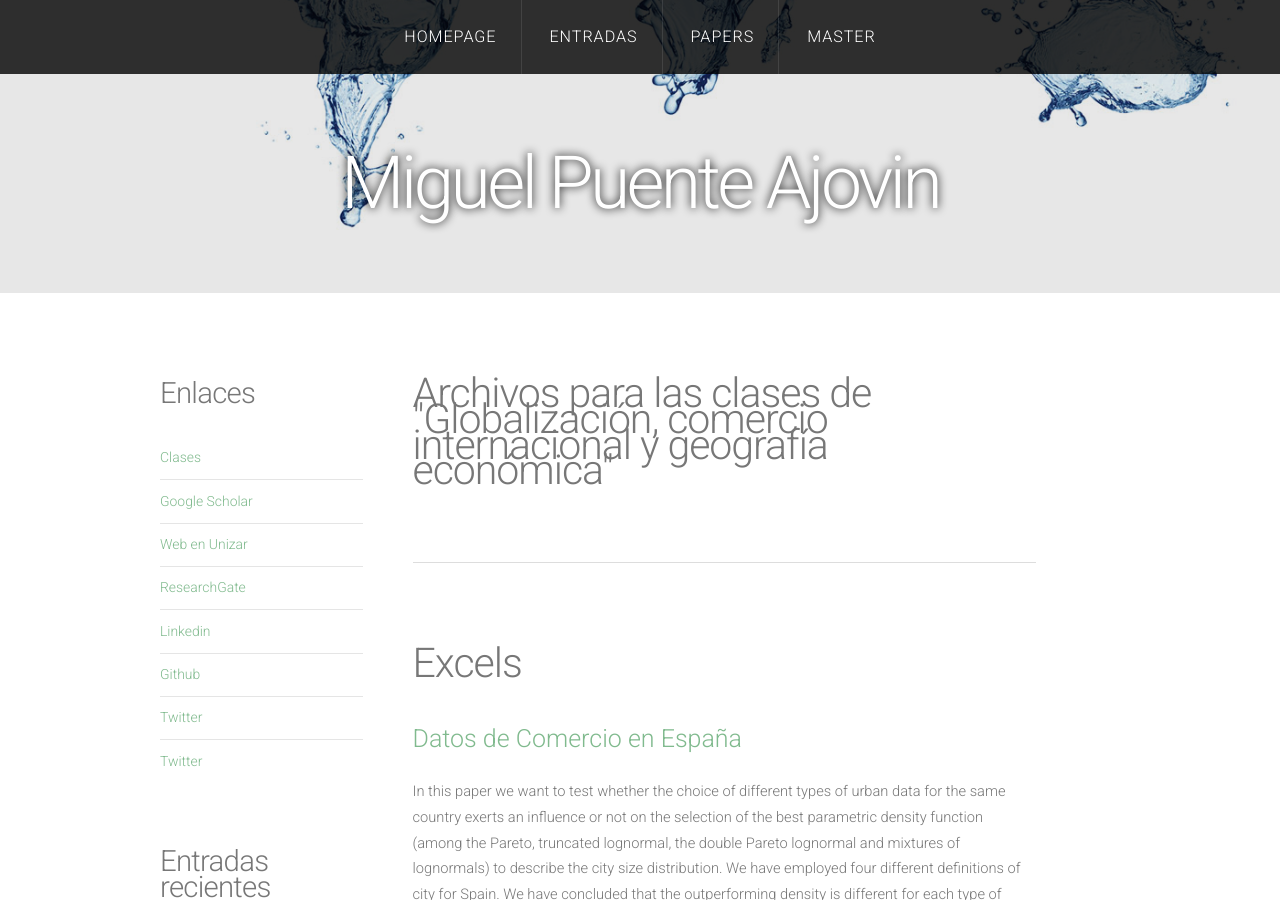
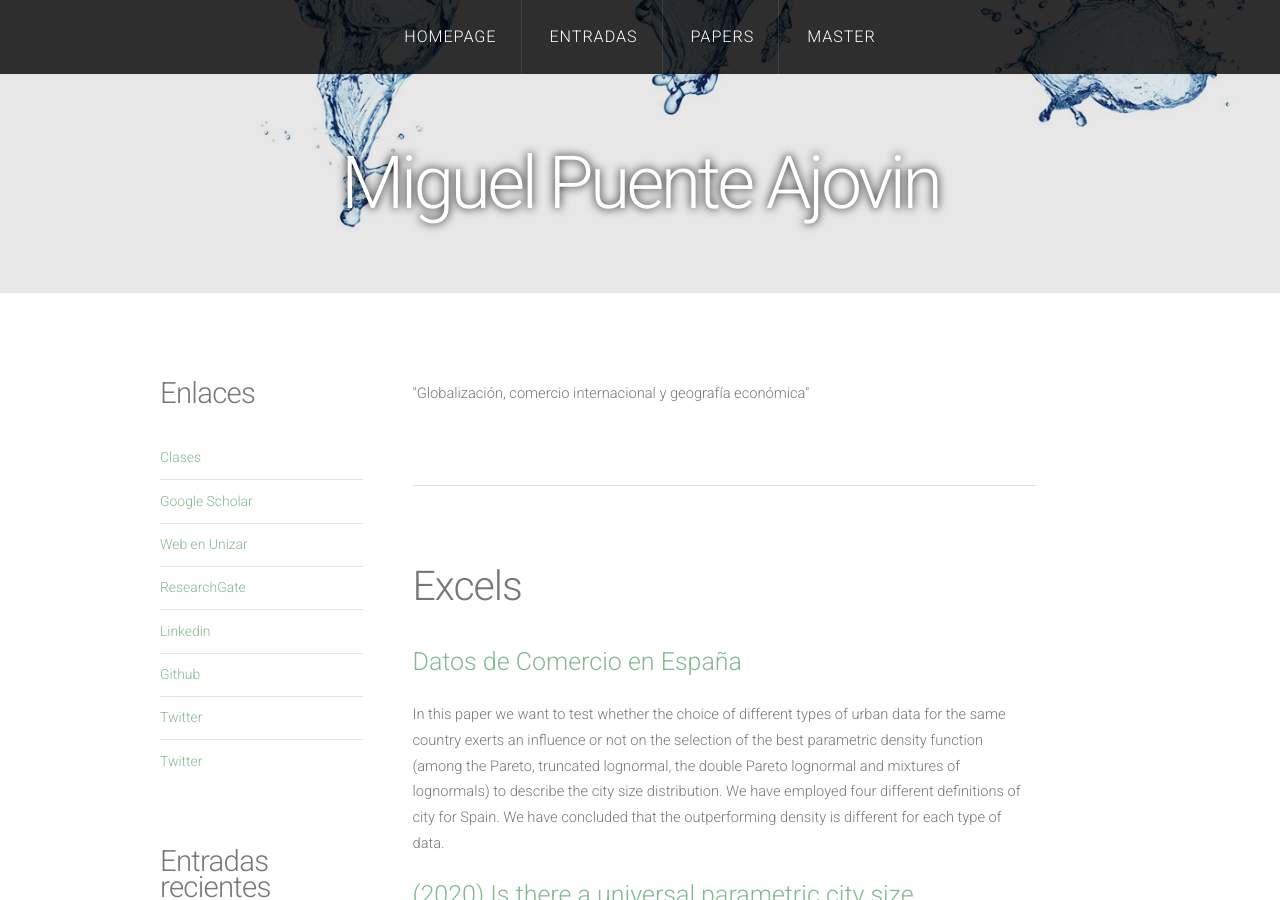
Before and after one commit to mpajovin/mpajovin.github.io, a Jekyll site: the page built from Master.html, in a window 1280 px wide and 900 px high. Built offline with Jekyll 4.4.1, drawn with Linux system fonts in a browser that asks for light colours; nearby versions of some CDN libraries.

Commit message:
Update Master.html

```diff
--- a/Master.html
+++ b/Master.html
@@ -12,7 +12,7 @@
 			<div id="content" class="8u skel-cell-important">
 				<section>
 					<header>
-						<h2>Archivos para las clases de "Globalización, comercio internacional y geografía económica"</h2>
+						<h1>"Globalización, comercio internacional y geografía económica"</h2>
 					</header>
 					<ul class="post-list">
 						<br>
@@ -27,7 +27,7 @@
 					</header>
 					<ul class="post-list">
 						<br>
-						<li><header><a href="https://docs.google.com/spreadsheets/d/11wP6jB_Z9f6HoNO14Cu--3UZFJU4-385/edit?usp=sharing&ouid=112724452954034458406&rtpof=true&sd=true" target="_blank" style="font-size:25px">Datos de Comercio en España</a></header>
+						<li><header><a href="https://doc-0o-1g-docs.googleusercontent.com/docs/securesc/vn2od8s44qf60lecugui05qoj60vkutl/p7btkqtirr0hvbqpkg6frro0hff7p3es/1642501050000/10868792617420371767/10868792617420371767/11wP6jB_Z9f6HoNO14Cu--3UZFJU4-385?e=download&authuser=0&nonce=sso4ikqml3fu2&user=10868792617420371767&hash=nma1rr0ds4ja8bt6pe5tjdspkchgllnt" target="_blank" style="font-size:25px">Datos de Comercio en España</a></header>
 						In this paper we want to test whether the choice of different types of urban data for the same country exerts an influence or not on the selection of the best parametric density function (among the Pareto, truncated lognormal, the double Pareto lognormal and mixtures of lognormals) to describe the city size distribution. We have employed four different definitions of city for Spain. We have concluded that the outperforming density is different for each type of data.</li>
 
 						<br>
```
